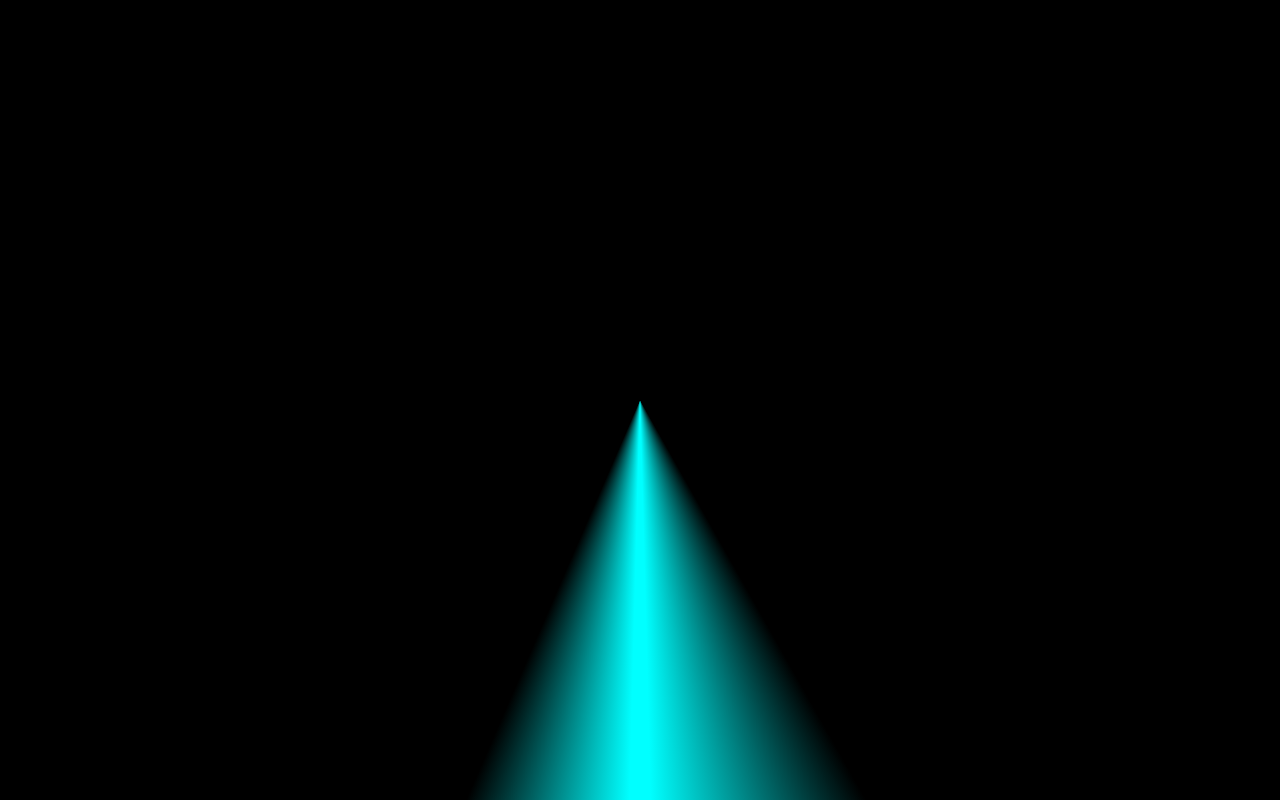
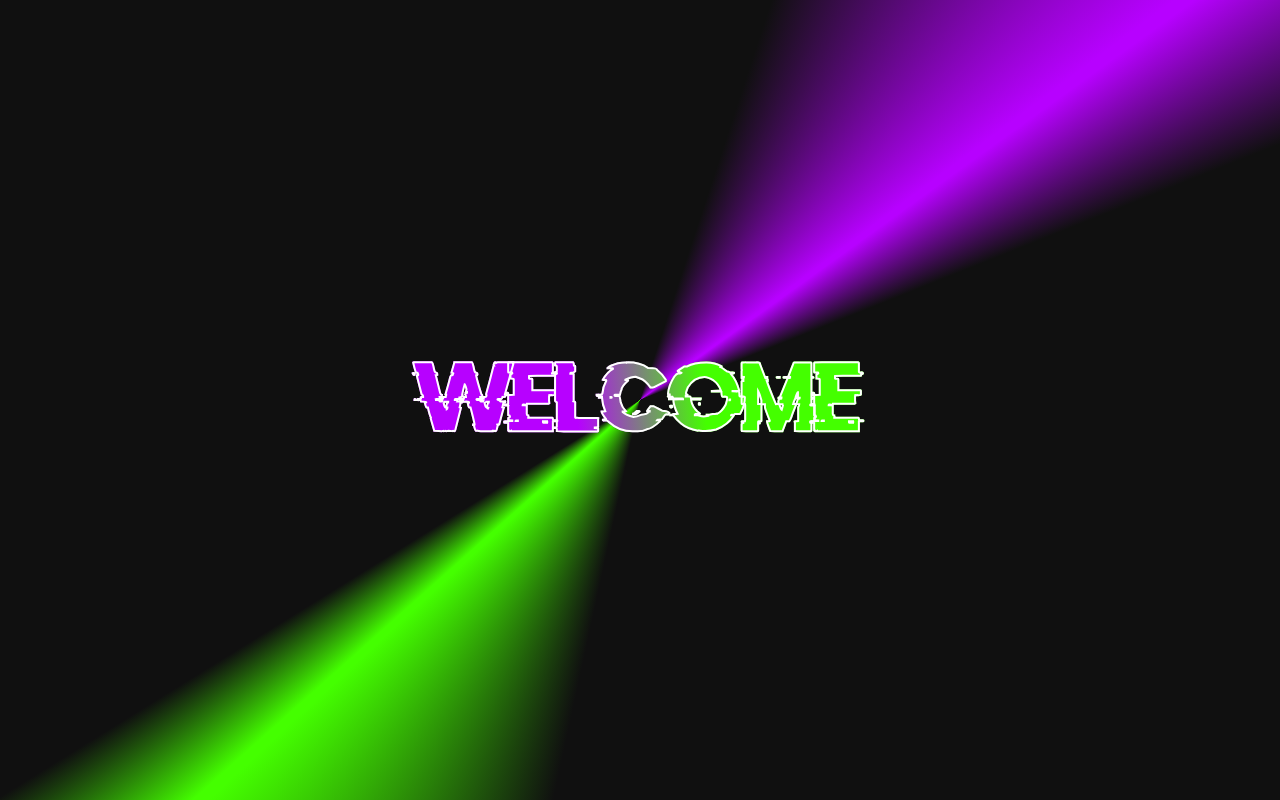
Before and after one commit to tristeceratops/tristeceratops.github.io, a React (Vite) app: page / in a window 1280 px wide. Built offline with nearby package versions, Linux system fonts and the light colour scheme.

Commit message:
home page animation + color change

```diff
--- a/src/App.css
+++ b/src/App.css
@@ -1,33 +1,126 @@
+:root {
+  --conic-bg: #101010;
+  --conic-ray-green: #44FF00;
+  --conic-ray-purple: #b701ff;
+  --conic-motion-duration: 24s;
+  --conic-rotation: 0deg;
+  --label-gradient-angle: 145deg;
+  --ray-green-center: 108deg;
+  --ray-purple-center: 294deg;
+  --ray-green-width: 1deg;
+  --ray-purple-width: 1deg;
+  --ray-background-separation: 35deg;
+}
+
 #root {
   width: 100%;
 }
 
-.app {
+.welcomepage {
   position: relative;
   width: 100%;
   min-height: 100svh;
   overflow: hidden;
-  cursor: none;
+  display: flex;
+  align-items: center;
+  justify-content: center;
+}
 
+.welcomepage-background {
+  position: absolute;
+  inset: 0;
+  background: var(--conic-bg);
 }
 
 .conic-ray-background {
   position: absolute;
   inset: 0;
-  --ray-angle: 180deg;
-  --ray-color: hsl(var(--ray-angle) 100% 50%);
 }
 
 .conic-ray-background__gradient {
+  position: relative;
   width: 100%;
   height: 100%;
   background-image: conic-gradient(
-    from calc(var(--ray-angle) - 181.5deg),
-    #000000 148deg 152deg,
-    var(--ray-color) 180deg 183deg,
-    #000000 205deg 208deg
+    from var(--conic-rotation),
+    var(--conic-bg)
+      0deg calc(var(--ray-green-center) - var(--ray-green-width) * 0.5 - var(--ray-background-separation)),
+    var(--conic-ray-green)
+      calc(var(--ray-green-center) - var(--ray-green-width) * 0.5)
+      calc(var(--ray-green-center) + var(--ray-green-width) * 0.5),
+    var(--conic-bg)
+      calc(var(--ray-green-center) + var(--ray-green-width) * 0.5 + var(--ray-background-separation) - 25deg)
+      calc(var(--ray-purple-center) - var(--ray-purple-width) * 0.5 - var(--ray-background-separation)),
+    var(--conic-ray-purple)
+      calc(var(--ray-purple-center) - var(--ray-purple-width) * 0.5)
+      calc(var(--ray-purple-center) + var(--ray-purple-width) * 0.5),
+    var(--conic-bg)
+		calc(var(--ray-purple-center) + var(--ray-purple-width) * 0.5 + var(--ray-background-separation) - 21deg)
+		360deg
   );
   background-repeat: no-repeat;
   background-position: center;
   background-size: 160vmax 160vmax;
+  animation: conic-rotate var(--conic-motion-duration) linear infinite;
 }
+
+.welcome-text-label {
+  position: relative;
+  z-index: 1;
+  width: 100%;
+  margin: 0;
+  text-align: center;
+  font-size: clamp(3rem, 6vw, 8rem);
+  font-weight: 700;
+  font-family: var(--font-glitch);
+  line-height: 1.1;
+  -webkit-text-stroke: 2px #ffffff;
+  background-image: linear-gradient(
+    var(--label-gradient-angle),
+    var(--conic-ray-green) 0%,
+    var(--conic-ray-green) 45%,
+    var(--conic-ray-purple) 55%,
+    var(--conic-ray-purple) 100%
+  );
+  background-clip: text;
+  -webkit-background-clip: text;
+  color: transparent;
+  -webkit-text-fill-color: transparent;
+  animation: label-gradient-rotate var(--conic-motion-duration) linear infinite;
+}
+
+@property --conic-rotation {
+  syntax: '<angle>';
+  inherits: false;
+  initial-value: 0deg;
+}
+
+@property --label-gradient-angle {
+  syntax: '<angle>';
+  inherits: false;
+  initial-value: 145deg;
+}
+
+@property --ray-background-separation {
+  syntax: '<angle>';
+  inherits: false;
+  initial-value: 35deg;
+}
+
+@keyframes conic-rotate {
+  from {
+    --conic-rotation: 0deg;
+  }
+  to {
+    --conic-rotation: 360deg;
+  }
+}
+
+@keyframes label-gradient-rotate {
+  from {
+    --label-gradient-angle: 145deg;
+  }
+  to {
+    --label-gradient-angle: 505deg;
+  }
+}
--- a/src/App.jsx
+++ b/src/App.jsx
@@ -1,12 +1,10 @@
 import './App.css'
-import ConicRayBackground from './ConicRayBackground'
+import WelcomePage from './WelcomePage/WelcomePageComponent'
 
 function App() {
 
   return (
-  <main className="app">
-    <ConicRayBackground />
-  </main>
+	<WelcomePage/>
   )
 }
 export default App
--- a/src/ConicRayBackground.jsx
+++ /dev/null
@@ -1,54 +0,0 @@
-import { useEffect, useRef } from 'react'
-
-export default function ConicRayBackground() {
-  const backgroundRef = useRef(null)
-
-  useEffect(() => {
-    const element = backgroundRef.current
-
-    if (!element) {
-      return
-    }
-
-    let lastPointerX = null
-    let lastPointerY = null
-
-    const updateRayAngle = (clientX, clientY) => {
-      const rect = element.getBoundingClientRect()
-      const centerX = rect.left + rect.width / 2
-      const centerY = rect.top + rect.height / 2
-      const angle =
-        ((Math.atan2(clientY - centerY, clientX - centerX) * 180) / Math.PI + 90 +
-          360) %
-        360
-
-      element.style.setProperty('--ray-angle', `${angle}deg`)
-    }
-
-    const handlePointerMove = (event) => {
-      lastPointerX = event.clientX
-      lastPointerY = event.clientY
-      updateRayAngle(lastPointerX, lastPointerY)
-    }
-
-    const handleResize = () => {
-      if (lastPointerX !== null && lastPointerY !== null) {
-        updateRayAngle(lastPointerX, lastPointerY)
-      }
-    }
-
-    window.addEventListener('pointermove', handlePointerMove, { passive: true })
-    window.addEventListener('resize', handleResize)
-
-    return () => {
-      window.removeEventListener('pointermove', handlePointerMove)
-      window.removeEventListener('resize', handleResize)
-    }
-  }, [])
-
-  return (
-    <div ref={backgroundRef} className="conic-ray-background" aria-hidden="true">
-      <div className="conic-ray-background__gradient" />
-    </div>
-  )
-}
--- /dev/null
+++ b/src/WelcomePage/ConicRayBackground.jsx
@@ -0,0 +1,7 @@
+export default function ConicRayBackground() {
+  return (
+    <div className="conic-ray-background" aria-hidden="true">
+      <div className="conic-ray-background__gradient" />
+    </div>
+  )
+}
--- /dev/null
+++ b/src/WelcomePage/WelcomePageComponent.jsx
@@ -0,0 +1,16 @@
+import '../App.css'
+import ConicRayBackground from './ConicRayBackground'
+import WelcomeTextLabel from './WelcomeTextLabel'
+
+function WelcomePage() {
+
+  return (
+	<main className="welcomepage">
+	  <div className="welcomepage-background">
+		<ConicRayBackground />
+	  </div>
+	  <WelcomeTextLabel />
+	</main>
+  )
+}
+export default WelcomePage
--- /dev/null
+++ b/src/WelcomePage/WelcomeTextLabel.jsx
@@ -0,0 +1,3 @@
+export default function WelcomeTextLabel() {
+	return <h1 className="welcome-text-label">Welcome</h1>
+}
--- a/src/index.css
+++ b/src/index.css
@@ -1,6 +1,14 @@
+@font-face {
+	font-family: 'Doctor Glitch';
+  src: url('./assets/fonts/Doctor Glitch.otf') format('opentype');
+  font-display: swap;
+}
+
 :root {
   --font-sans: system-ui, -apple-system, 'Segoe UI', Roboto, sans-serif;
   --font-mono: ui-monospace, Consolas, monospace;
+  --font-glitch: 'Doctor Glitch', var(--font-sans);
+
 
   --text: #111827;
   --bg: #ffffff;
```
Also changed, not shown: src/assets/fonts/Doctor Glitch.otf (added).
